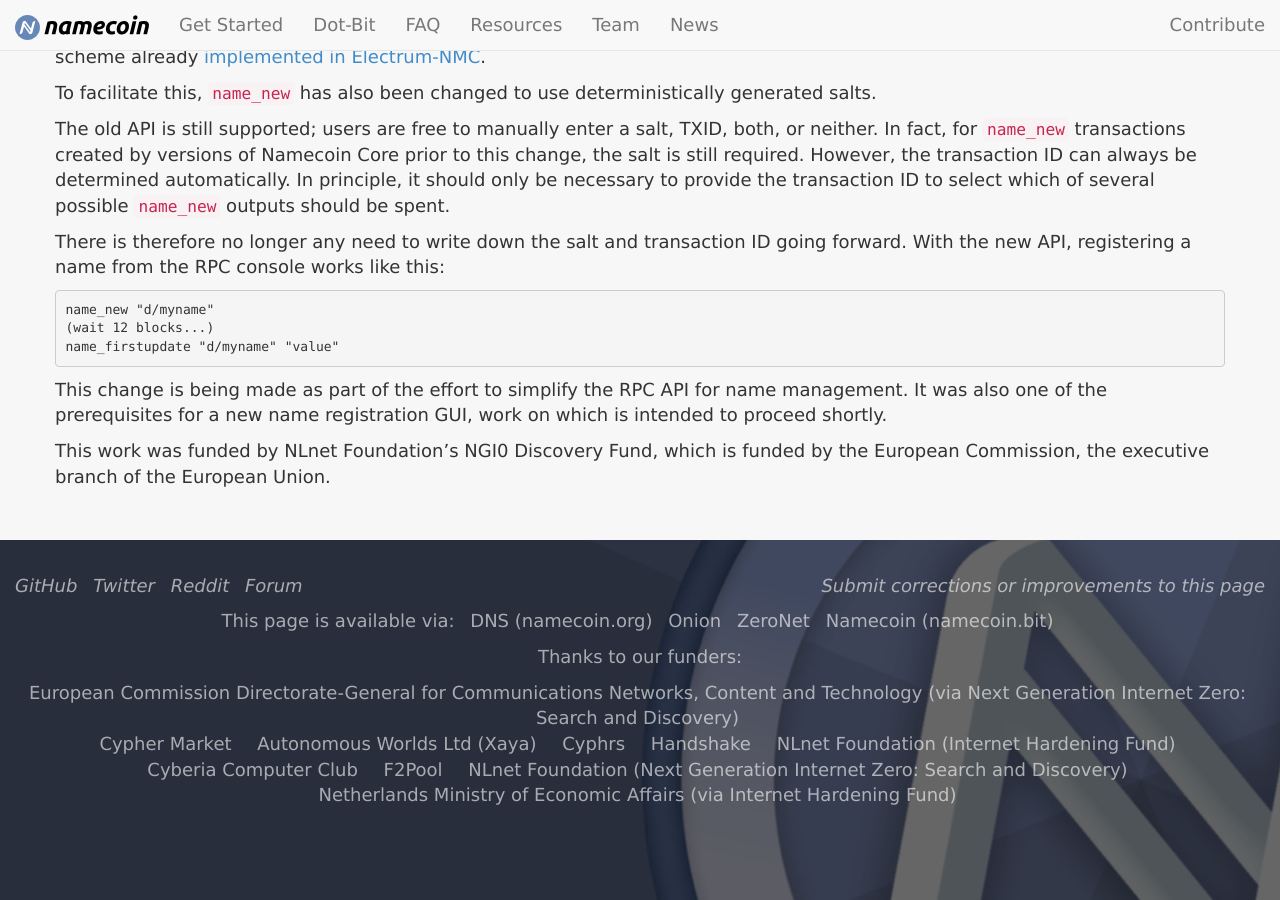
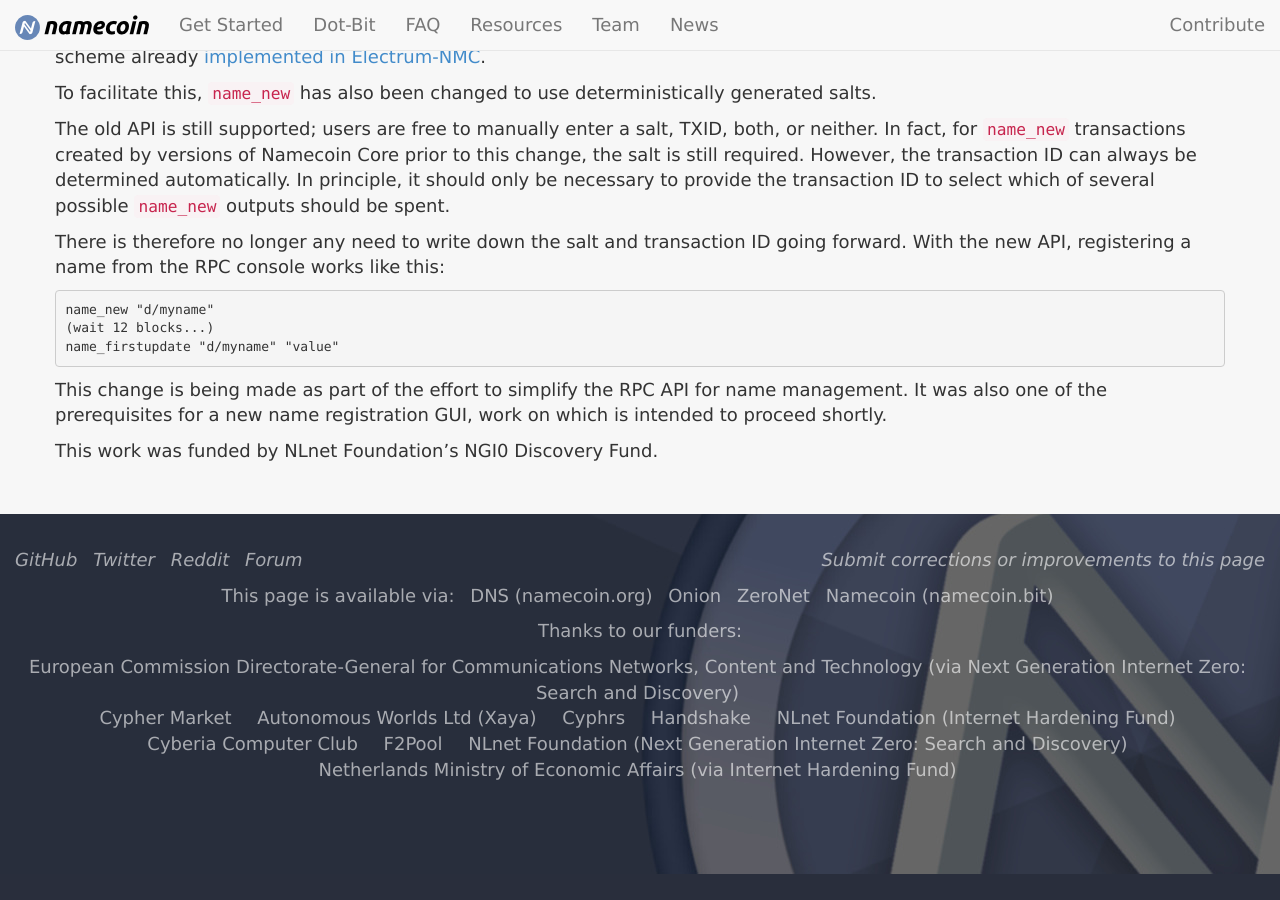
Before and after one commit to JeremyRand/namecoin.org, a Jekyll site: the page built from _posts/2021-05-05-deterministic-salts-in-namecoin-core.md, in a window 1280 px wide and 900 px high, scrolled down 528 px. Built offline with Jekyll 4.4.1, drawn with Linux system fonts in a browser that asks for light colours; after the commit the page ends 1402 px from its top, so only the background shows below that.

Commit message:
Only describe name of fund

```diff
--- a/_posts/2021-05-05-deterministic-salts-in-namecoin-core.md
+++ b/_posts/2021-05-05-deterministic-salts-in-namecoin-core.md
@@ -21,4 +21,4 @@ name_firstupdate "d/myname" "value"
 
 This change is being made as part of the effort to simplify the RPC API for name management. It was also one of the prerequisites for a new name registration GUI, work on which is intended to proceed shortly.
 
-This work was funded by NLnet Foundation's NGI0 Discovery Fund, which is funded by the European Commission, the executive branch of the European Union.
+This work was funded by NLnet Foundation's NGI0 Discovery Fund.
```
